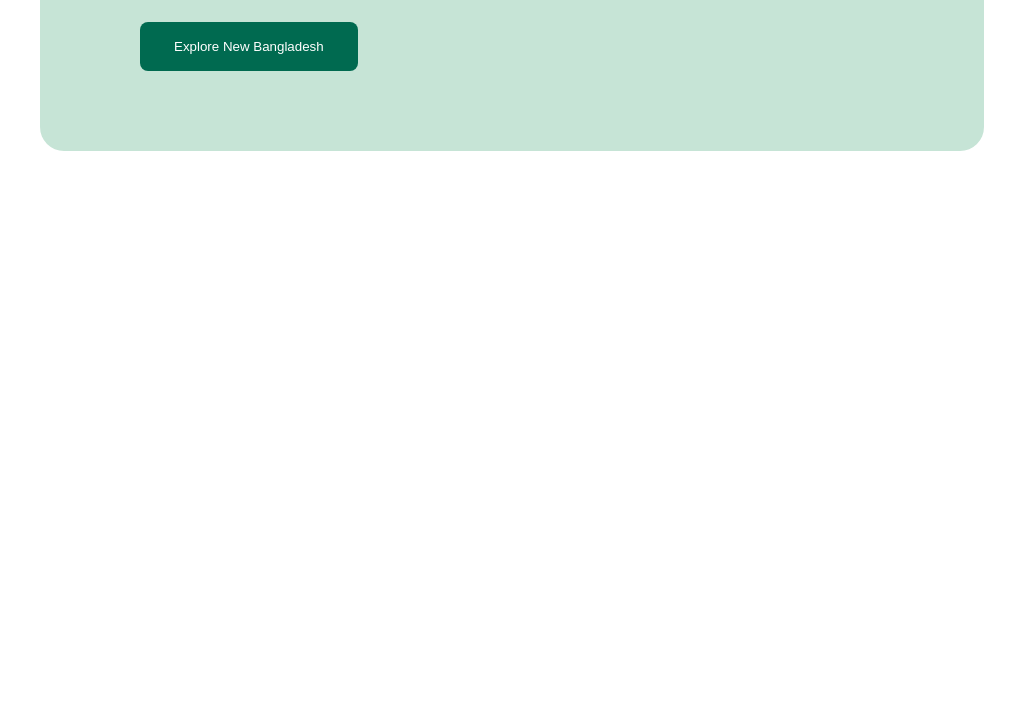
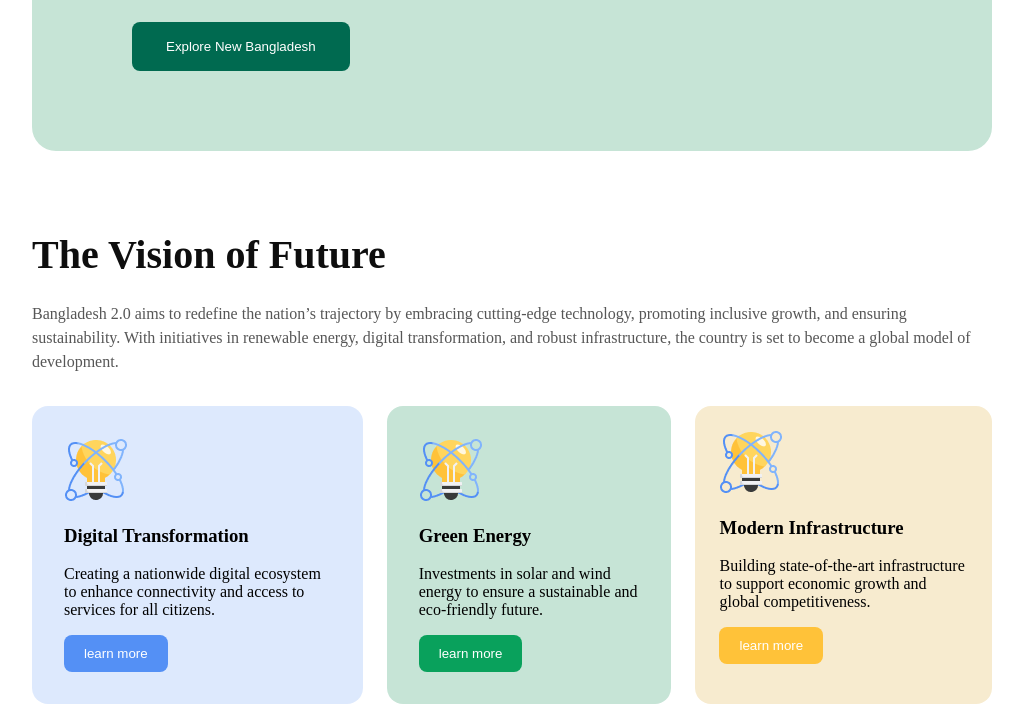
Before and after one commit to ahamedraju1/assignment-a1, a plain HTML site: page index.html in a window 1280 px wide. Shown: the part 576-1288 px from the top of the page, without its empty margins (128-1151 px from the left). Before the commit the page ends 800 px from the top, so only its background shows below. Drawn offline with Linux system fonts and the light colour scheme.

Commit message:
added a vision section and card with icon

```diff
--- a/index.html
+++ b/index.html
@@ -9,7 +9,7 @@
     <title>Assignment-A1</title>
     <link rel="stylesheet" href="styles/style.css">
 </head>
-<body>
+<body class="body-margin">
     <header>
         <!-- <div class="head-part">
             <h3 class="title">Bangladesh 2.0</h3>
@@ -28,7 +28,32 @@
       </div>
     </header>
     <main>
+        <section>
 
+            <h1 class="section-title">The Vision of Future</h1>
+            <p class="section-description">Bangladesh 2.0 aims to redefine the nation’s trajectory by embracing cutting-edge technology, promoting inclusive growth, and ensuring sustainability. With initiatives in renewable energy, digital transformation, and robust infrastructure, the country is set to become a global model of development.</p>
+            <!-- .card*3>img+h2.card-title+p.card-description+btn -->
+            <div class="cards">
+                <div class="card-1">
+                    <img src="assets/card-icon.png" alt="">
+                    <h3 class="card-title">Digital Transformation</h3>
+                    <p class="card-description">Creating a nationwide digital ecosystem to enhance connectivity and access to services for all citizens.</p>
+                    <button class="btn-1">learn more</button>
+                </div>
+                <div class="card-2">
+                    <img src="assets/card-icon.png" alt="">
+                    <h3 class="card-title">Green Energy</h3>
+                    <p class="card-description">Investments in solar and wind energy to ensure a sustainable and eco-friendly future.</p>
+                    <button class="btn-2">learn more</button>
+                </div>
+                <div class="card-3">
+                    <img class="img-color" src="assets/card-icon.png" alt="">
+                    <h3 class="card-title">Modern Infrastructure</h3>
+                    <p class="card-description">Building state-of-the-art infrastructure to support economic growth and global competitiveness.</p>
+                    <button class="btn-3">learn more</button>
+                </div>
+            </div>
+        </section>
     </main>
     <footer>
 
--- a/styles/style.css
+++ b/styles/style.css
@@ -54,6 +54,10 @@
   }
   /* ..... */
   /* Shared styles */
+    .body-margin{
+    margin-left: 160px;
+    margin-right: 160px;
+  }
   .btn-primary{
        border-radius: 8px;
        border: none;
@@ -75,8 +79,8 @@
     gap: 64px;
     background-color: #C6E4D6;
     border-radius: 24px;
-    margin-left: 160px;
-    margin-right: 160px;
+    /* margin-left: 160px;
+    margin-right: 160px; */
     padding: 80px 100px;
   }
   .banner-content{
@@ -95,3 +99,66 @@
   .hero-img{
     align-items: center;
   }
+
+/* main section */
+main{
+    margin: 0 auto;
+    max-width: 1280px;
+}
+
+.section-title{
+    font-size: 40px;
+    font-weight: bold;
+    color: #0E0E0E;
+    margin-top: 80px;
+    margin-bottom: 24px;
+}
+.section-description{
+    line-height: 24px;
+    color: rgba(14, 14, 14, 0.7);
+    margin-bottom: 32px;
+}
+.cards{
+    display: flex;
+    gap: 24px;
+    justify-content: space-evenly;
+}
+.card-1{
+     border-radius: 16px;
+     border: none;
+    background-color: rgba(84, 144, 245, 0.2);
+    padding: 32px;
+}
+.card-2{
+    border-radius: 16px;
+    border: none;
+    background-color:rgba(198, 228, 214, 1) ;
+    padding: 32px;
+}
+.card-3{
+    border-radius: 16px;
+    border: none;
+    background-color: rgba(247, 235, 207, 1);
+    padding: 24px;
+}
+.btn-1{
+    border-radius: 8px;
+    border: none;
+    background-color: #5490F5;
+    padding: 11px 20px;
+    color: #FFFFFF;
+}
+.btn-2{
+    border-radius: 8px;
+    border: none;
+    background-color: #09A15C;
+    padding: 11px 20px;
+    color: #FFFFFF;
+}
+.btn-3{
+    border-radius: 8px;
+    border: none;
+    background-color: #FFC239;
+    color: #FFFFFF;
+    padding: 11px 20px;
+}
```
